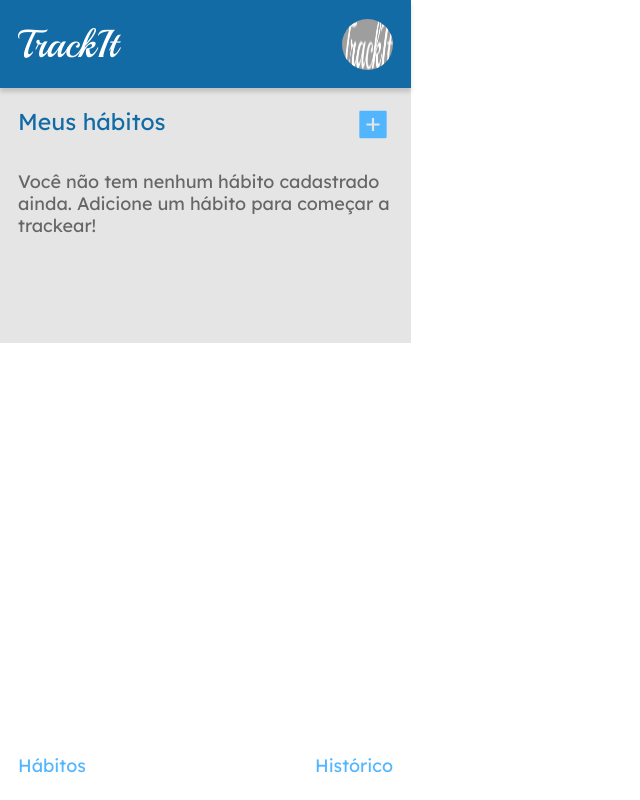
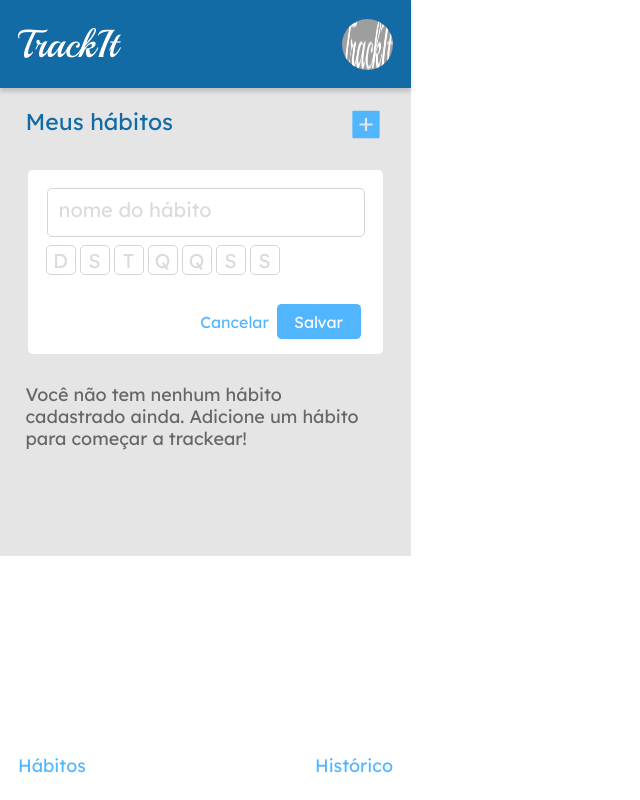
Before and after one commit to GuiOliveiraRamos/projeto11-trackit, a React (Create React App) app: page /habitos in a window 1280 px wide. Shown: the whole page, without its empty margins (0-640 px from the left). Built offline with nearby package versions, Linux system fonts and the light colour scheme; grey boxes are pictures that could not be loaded; a web font is replaced by a local one.

Commit message:
layout add hábito

```diff
--- a/src/components/application/Application.js
+++ b/src/components/application/Application.js
@@ -3,16 +3,36 @@
 import { AiFillPlusSquare } from "react-icons/ai";
 
 export default function Aplication() {
+
   return (
-    <>
+    <Body>
       <Header>
         <h1>TrackIt</h1>
-        <img src={TrackIt} alt={TrackIt} />
+        <img  src={TrackIt} alt={TrackIt} />
       </Header>
       <ContentTitle>
         <p>Meus hábitos</p>
         <Icon />
       </ContentTitle>
+      <HabitosForm>
+        <form>
+          <label htmlFor="text"></label>
+          <input type="text" placeholder="nome do hábito"></input>
+        </form>
+        <HabitosButton>
+          <button>D</button>
+          <button>S</button>
+          <button>T</button>
+          <button>Q</button>
+          <button>Q</button>
+          <button>S</button>
+          <button>S</button>
+        </HabitosButton>
+        <EnviarHabitos>
+          <button>Cancelar</button>
+          <button>Salvar</button>
+        </EnviarHabitos>
+      </HabitosForm>
       <Content>
         <p>
           Você não tem nenhum hábito cadastrado ainda. Adicione um hábito para
@@ -23,9 +43,17 @@
         <p>Hábitos</p>
         <p>Histórico</p>
       </Footer>
-    </>
+    </Body>
   );
 }
+
+const Body = styled.body`
+width: 411px;
+display: flex;
+flex-direction: column;
+align-items: center;
+background-color: #e5e5e5;
+`
 
 const Header = styled.header`
   width: 375px;
@@ -58,7 +86,7 @@
 `;
 
 const ContentTitle = styled.div`
-  width: 375px;
+  width: 360px;
   padding: 107px 18px 28px 18px;
   background-color: #e5e5e5;
   display: flex;
@@ -75,8 +103,8 @@
 `;
 
 const Content = styled.div`
-  width: 375px;
-  padding: 0 18px 107px 18px;
+  width: 360px;
+  padding: 29px 18px 107px 18px;
   background-color: #e5e5e5;
   display: flex;
   justify-content: space-between;
@@ -120,3 +148,88 @@
     color: #52b6ff;
   }
 `;
+
+const HabitosForm = styled.form`
+  width: 355px;
+  padding: 18px 0 15px 0;
+  background-color: #ffffff;
+  border-radius: 5px;
+  display: flex;
+  flex-direction: column;
+  justify-content: center;
+  align-items: center;
+
+  input {
+    width: 303px;
+    height: 45px;
+    padding-left: 11px;
+    background: #ffffff;
+    border: 1px solid #d5d5d5;
+    border-radius: 5px;
+
+    ::placeholder {
+      text-decoration: none;
+      color: #dbdbdb;
+      font-family: "Lexend Deca";
+      font-style: normal;
+      font-weight: 400;
+      font-size: 20px;
+      line-height: 25px;
+    }
+  }
+`;
+
+const HabitosButton = styled.div`
+  width: 320px;
+  padding-top: 8px;
+  padding-bottom: 29px;
+  button {
+    width: 30px;
+    height: 30px;
+    border: 1px solid #d5d5d5;
+    border-radius: 5px;
+    background-color: #ffffff;
+    font-family: "Lexend Deca";
+    font-style: normal;
+    font-weight: 400;
+    font-size: 19.976px;
+    line-height: 25px;
+    color: #dbdbdb;
+    margin-right: 4px;
+  }
+`;
+
+const EnviarHabitos = styled.div`
+  width: 310px;
+  display: flex;
+  justify-content: flex-end;
+
+  button:nth-child(1) {
+    border: none;
+    width: 84px;
+    height: 35px;
+    font-family: "Lexend Deca";
+    font-style: normal;
+    font-weight: 400;
+    font-size: 15.976px;
+    line-height: 20px;
+    text-align: center;
+    color: #52b6ff;
+    background: #ffffff;
+    border-radius: 4.63636px;
+  }
+  button:nth-child(2) {
+    border: none;
+    width: 84px;
+    height: 35px;
+    font-family: "Lexend Deca";
+    font-style: normal;
+    font-weight: 400;
+    font-size: 15.976px;
+    line-height: 20px;
+    text-align: center;
+    color: #ffffff;
+    background: #52b6ff;
+    border-radius: 4.63636px;
+  }
+`;
```
